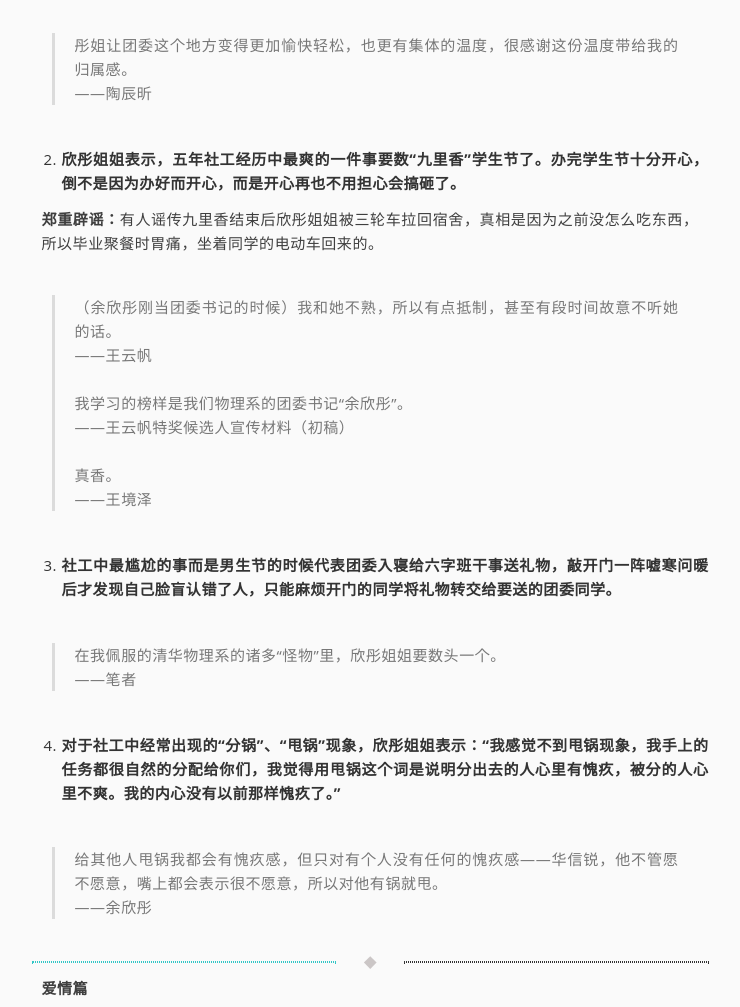
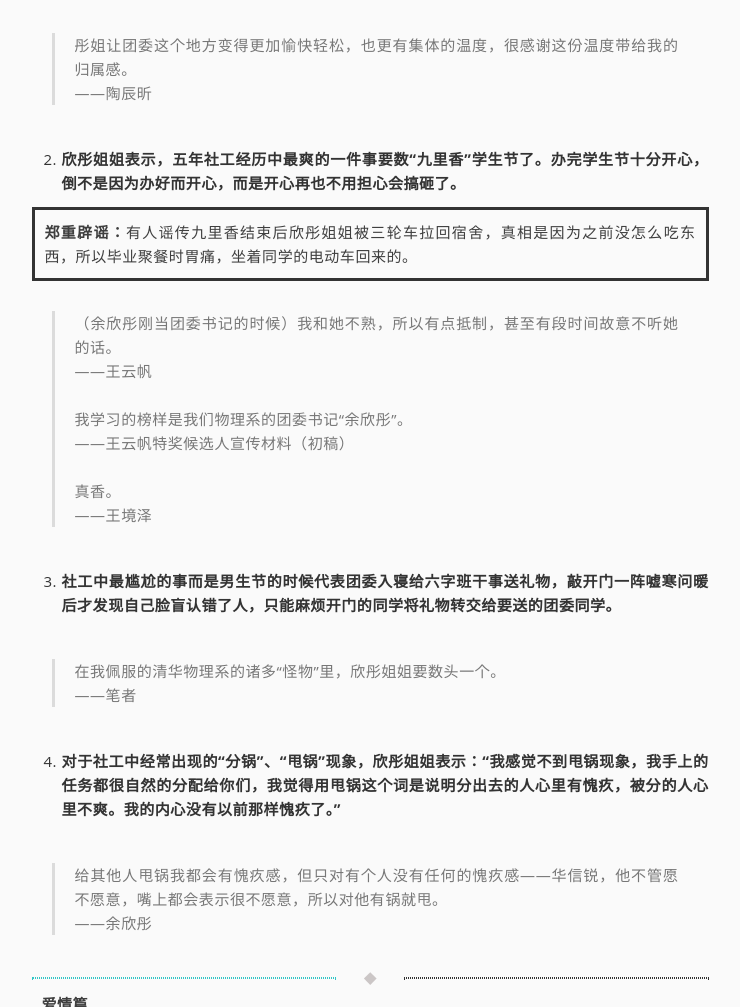
Before and after one commit to chuzhumin98/Post-XintongYu, a plain HTML site: page index.html in a window 1280 px wide. Shown: the part 3052-4059 px from the top of the page, without its empty margins (270-1010 px from the left). Drawn offline with Linux system fonts and the light colour scheme; a web font is replaced by a local one.

Commit message:
add bord er

```diff
--- a/index.html
+++ b/index.html
@@ -145,9 +145,11 @@
     <li><p><b>欣彤姐姐表示，五年社工经历中最爽的一件事要数“九里香”学生节了。办完学生节十分开心，倒不是因为办好而开心，而是开心再也不用担心会搞砸了。
     </b></p></li></ol>
 
+<div style="border-style:solid;border-width:medium;">
 <p style="margin: 10px;max-width: 100%;font-size: 15px;min-height: 1em;color: rgb(63, 63, 63);text-align: justify;">
 <b>郑重辟谣：</b>有人谣传九里香结束后欣彤姐姐被三轮车拉回宿舍，真相是因为之前没怎么吃东西，所以毕业聚餐时胃痛，坐着同学的电动车回来的。
 </p>
+</div>
 
 
 
```
